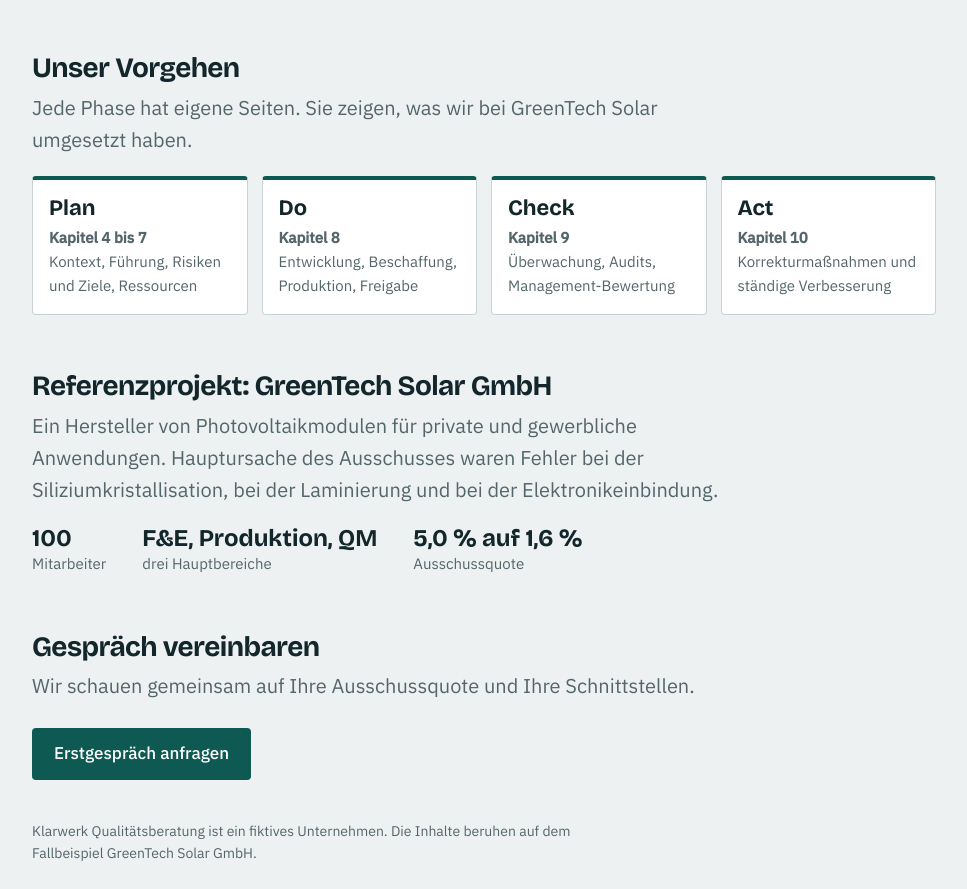
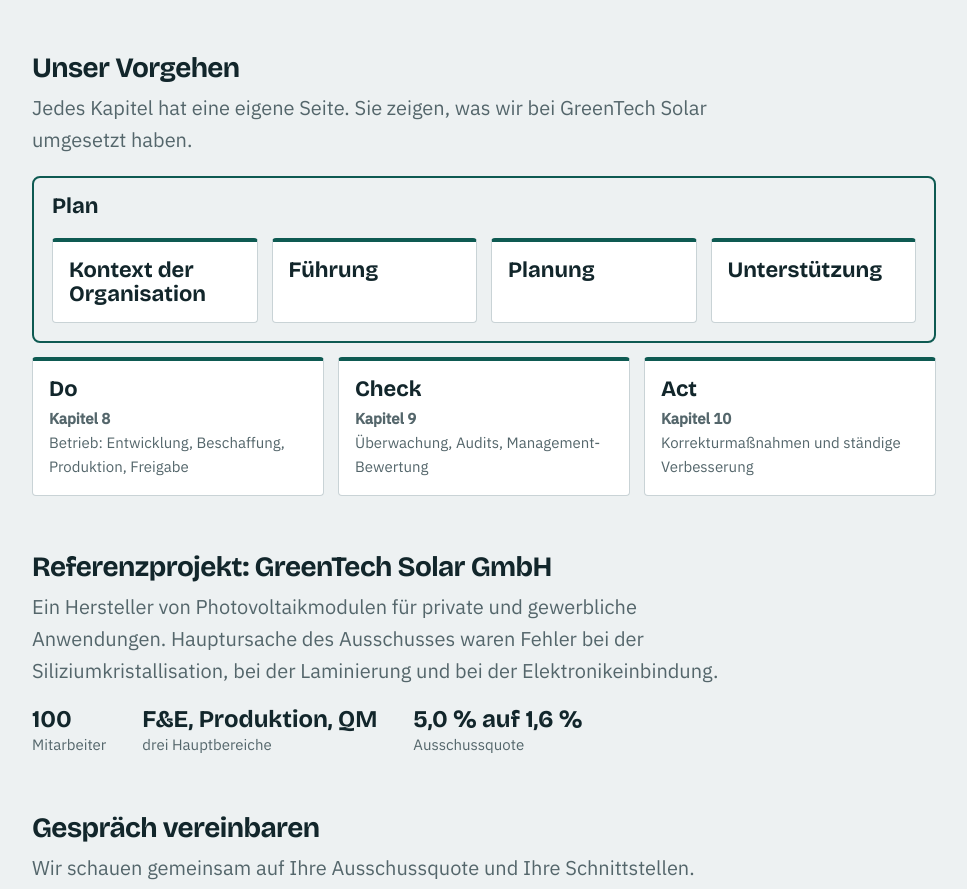
Before and after one commit to Nhau8/klarwerk, a plain HTML site: page index.html in a window 1280 px wide. Shown: the part 1013-1902 px from the top of the page, without its empty margins (296-1263 px from the left). Drawn offline with nearby package versions, Linux system fonts and the light colour scheme.

Commit message:
Add files via upload

```diff
--- a/index.html
+++ b/index.html
@@ -72,6 +72,8 @@ h2.s{font-size:28px;margin-top:56px;letter-spacing:-.02em}
 .note{font-size:14px;color:var(--mut);margin-top:40px;max-width:70ch}
 figure.pic{margin:32px 0 0}figure.pic img{display:block;width:100%;max-height:340px;object-fit:cover;border-radius:6px;background:var(--soft)}
 @media(min-width:821px){body{display:grid;grid-template-columns:280px minmax(0,1fr)}body::before{display:none}header{top:0;height:100vh;align-self:start;border-bottom:0;border-right:1px solid var(--line);overflow-y:auto;padding:28px 0}.bar{display:block;padding:0 24px 22px}.bar small{display:block;margin-top:6px}nav{display:block;padding:0 12px}nav a{display:block;border-bottom:0;border-left:3px solid transparent;padding:9px 14px;margin:2px 0;border-radius:0 4px 4px 0}nav a i{display:inline;margin-left:8px}nav a[aria-current=page]{border-left-color:var(--pri);background:var(--soft)}main{margin:0;padding:48px 48px 64px;width:100%;max-width:1060px}}
+.grp{font-size:22px;margin:22px 0 -2px}.pdca.three{grid-template-columns:repeat(3,1fr);margin-top:14px}@media(max-width:820px){.pdca.three{grid-template-columns:1fr}}
+.planbox{border:2px solid var(--pri);border-radius:8px;padding:16px 18px 18px;margin-top:20px}.planbox .grp{margin:0 0 14px}
 </style>
 </head>
 <body>
@@ -147,8 +149,7 @@ function img(id){return '<figure class="pic"><img src="images/'+id+'.jpg" alt="'
 function gauge(){return '<div class="gauge" id="g"><h2>Ausschussquote bei GreenTech Solar</h2><div class="row"><span>Vorher</span><div class="track"><div class="fill f1">5,0 %</div></div></div><div class="row"><span>Nach 12 Monaten</span><div class="track"><div class="fill f2">1,6 %</div><div class="tl"></div></div></div><p class="tlt">Gestrichelte Linie: Ziel unter 2 %</p><p class="sub">Beispielhafte Jahresauswertung aus dem Referenzprojekt.</p></div>'}
 function nav(){var h='<a href="#start">Start<i>Überblick</i></a>';P.forEach(function(p){h+='<a href="#'+p.id+'">'+p.n+' '+p.s+'<i>'+p.ph+'</i></a>'});$("nav").innerHTML=h}
 function home(){var h='<section class="page" id="pg-start"><span class="ph">Fiktives Beratungsunternehmen</span><h1>Weniger Ausschuss durch klare Prozesse.</h1><p class="lead">Klarwerk führt die DIN EN ISO 9001:2015 in Produktionsunternehmen ein, Schritt für Schritt nach dem PDCA-Zyklus. So sehen Sie an einem echten Fallbeispiel, wie das aussieht.</p>'+img('start')+gauge()+
-'<h2 class="s">Unser Vorgehen</h2><p class="lead" style="margin-top:8px">Jede Phase hat eigene Seiten. Sie zeigen, was wir bei GreenTech Solar umgesetzt haben.</p><div class="pdca">'+
-[["Plan","Kapitel 4 bis 7","Kontext, Führung, Risiken und Ziele, Ressourcen","kap4"],["Do","Kapitel 8","Entwicklung, Beschaffung, Produktion, Freigabe","kap8"],["Check","Kapitel 9","Überwachung, Audits, Management-Bewertung","kap9"],["Act","Kapitel 10","Korrekturmaßnahmen und ständige Verbesserung","kap10"]].map(function(x){return '<a href="#'+x[3]+'"><h3>'+x[0]+'</h3><p><b>'+x[1]+'</b><br>'+x[2]+'</p></a>'}).join('')+'</div>'+
+'<h2 class="s">Unser Vorgehen</h2><p class="lead" style="margin-top:8px">Jedes Kapitel hat eine eigene Seite. Sie zeigen, was wir bei GreenTech Solar umgesetzt haben.</p><div class="planbox"><h3 class="grp">Plan</h3><div class="pdca">'+[["Kontext der Organisation","kap4"],["Führung","kap5"],["Planung","kap6"],["Unterstützung","kap7"]].map(function(x){return '<a href="#'+x[1]+'"><h3>'+x[0]+'</h3></a>'}).join('')+'</div></div><div class="pdca three">'+[["Do","Kapitel 8","Betrieb: Entwicklung, Beschaffung, Produktion, Freigabe","kap8"],["Check","Kapitel 9","Überwachung, Audits, Management-Bewertung","kap9"],["Act","Kapitel 10","Korrekturmaßnahmen und ständige Verbesserung","kap10"]].map(function(x){return '<a href="#'+x[3]+'"><h3>'+x[0]+'</h3><p><b>'+x[1]+'</b><br>'+x[2]+'</p></a>'}).join('')+'</div>'+
 '<h2 class="s">Referenzprojekt: GreenTech Solar GmbH</h2><p class="lead" style="margin-top:8px">Ein Hersteller von Photovoltaikmodulen für private und gewerbliche Anwendungen. Hauptursache des Ausschusses waren Fehler bei der Siliziumkristallisation, bei der Laminierung und bei der Elektronikeinbindung.</p><ul class="facts"><li><strong>100</strong>Mitarbeiter</li><li><strong>F&amp;E, Produktion, QM</strong>drei Hauptbereiche</li><li><strong>5,0 % auf 1,6 %</strong>Ausschussquote</li></ul>'+
 '<h2 class="s">Gespräch vereinbaren</h2><p class="lead" style="margin-top:8px">Wir schauen gemeinsam auf Ihre Ausschussquote und Ihre Schnittstellen.</p><a class="cta" href="mailto:kontakt@klarwerk-beratung.example">Erstgespräch anfragen</a><p class="note">Klarwerk Qualitätsberatung ist ein fiktives Unternehmen. Die Inhalte beruhen auf dem Fallbeispiel GreenTech Solar GmbH.</p></section>';return h}
 function chap(p,i){var pr=i>0?P[i-1]:null,nx=i<P.length-1?P[i+1]:null;
```
